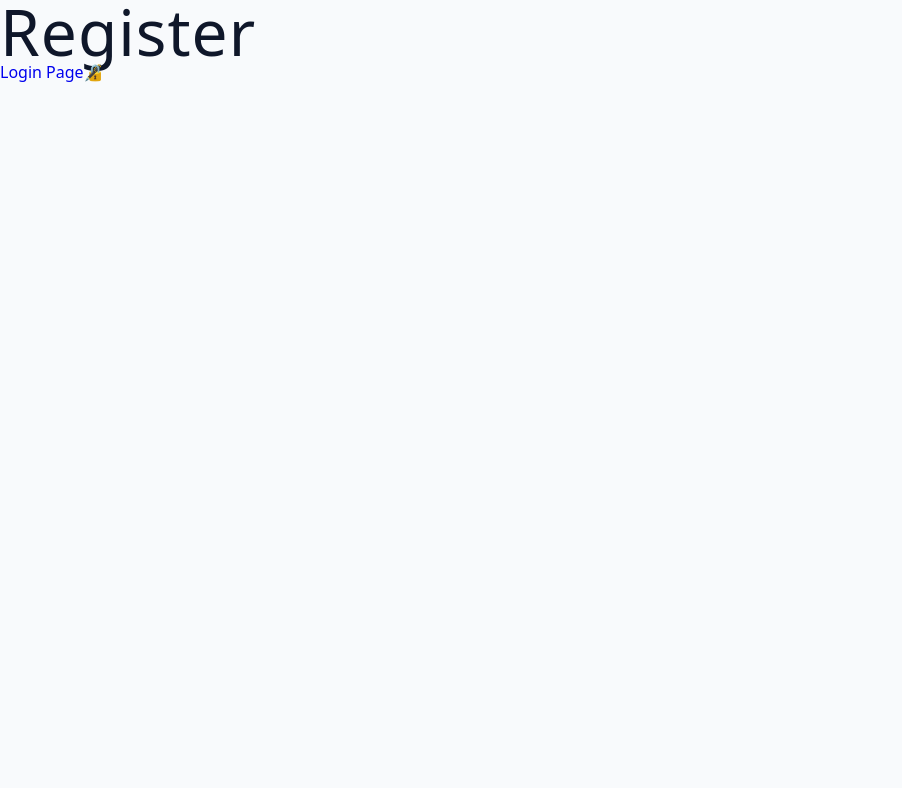
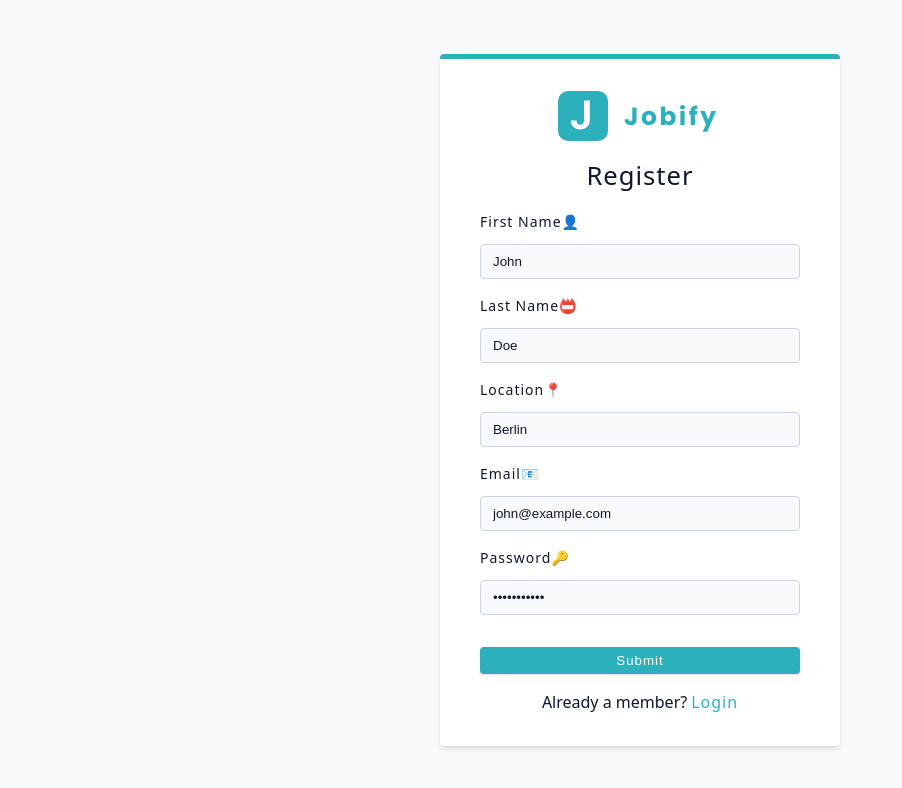
Before and after one commit to callmeskyy111/jobify-app, a React (Vite) app in the folder client/: page /register in a window 1280 px wide. Shown: the top 788 px of the page, without its empty margins (0-902 px from the left). Built offline with nearby package versions, Linux system fonts and the light colour scheme.

Commit message:
Error, Login, Register Page UI ✔️

```diff
--- /dev/null
+++ b/client/src/components/FormRow.jsx
@@ -0,0 +1,23 @@
+import React from "react";
+//Dynamic/Reusable input-component
+
+function FormRow({ type, name, labelTxt, defaultValue, placeholderTxt }) {
+  return (
+    <div className="form-row">
+      <label htmlFor={name} className="form-label">
+        {labelTxt || name}
+      </label>
+      <input
+        type={type}
+        id={name}
+        className="form-input"
+        name={name}
+        defaultValue={defaultValue || ""}
+        placeholder={placeholderTxt || ""}
+        required
+      />
+    </div>
+  );
+}
+
+export default FormRow;
--- a/client/src/components/index.js
+++ b/client/src/components/index.js
@@ -1,5 +1,5 @@
 export { default as Logo } from "./Logo";
-// export { default as Landing } from "./Landing";
+export { default as FormRow } from "./FormRow";
 // export { default as HomeLayout } from "./HomeLayout";
 // export { default as Register } from "./Register";
 // export { default as Login } from "./Login";
--- a/client/src/pages/Error.jsx
+++ b/client/src/pages/Error.jsx
@@ -1,13 +1,26 @@
 import React from "react";
 import { Link, useRouteError } from "react-router-dom";
+import notFoundImg from "../assets/images/not-found.svg";
+import ErrorWrapper from "../assets/wrappers/ErrorPage";
 
 function Error() {
   const errorInfo = useRouteError();
-  console.log(errorInfo)
+  if (errorInfo.status === 404) {
+    return (
+      <ErrorWrapper>
+        <div>
+          <img src={notFoundImg} alt="not-found-img" />
+          <h3>Oops! Page not found.</h3>
+          <p>We can't seem to find the page that you're looking for🌵</p>
+          <Link to="/dashboard">back home</Link>
+        </div>
+      </ErrorWrapper>
+    );
+  }
+
   return (
     <div>
-      <h1>Error 404!</h1>
-      <Link to="/">Back Home 🏠</Link>
+      <h3>Something Went Wrong 💔😕</h3>
     </div>
   );
 }
--- a/client/src/pages/Login.jsx
+++ b/client/src/pages/Login.jsx
@@ -1,13 +1,40 @@
-import React from 'react'
-import { Link } from 'react-router-dom'
+import React from "react";
+import { Link } from "react-router-dom";
+import LoginWrapper from "../assets/wrappers/RegisterAndLoginPage";
+import { FormRow, Logo } from "../components";
 
 function Login() {
   return (
-    <div>
-      <h1>Login</h1>
-      <Link to="/register">Register Page✍🏻</Link>
-    </div>
-  )
+    <LoginWrapper>
+      <form className="form">
+        <Logo />
+        <h4>Login</h4>
+        <FormRow
+          type="email"
+          name="email"
+          placeholderTxt="Enter your email"
+          labelTxt="Email📧"
+          defaultValue="john@example.com"
+        />
+        <FormRow
+          type="password"
+          name="password"
+          placeholderTxt="Enter your password"
+          labelTxt="Password🔑"
+          defaultValue="password123"
+        />
+        <button type="button" className="btn btn-block">
+          explore the app
+        </button>
+        <p>
+          Not a member yet?
+          <Link to="/register" className="member-btn">
+            Register
+          </Link>
+        </p>
+      </form>
+    </LoginWrapper>
+  );
 }
 
-export default Login
+export default Login;
--- a/client/src/pages/Register.jsx
+++ b/client/src/pages/Register.jsx
@@ -1,12 +1,62 @@
 import React from "react";
 import { Link } from "react-router-dom";
+import RegisterWrapper from "../assets/wrappers/RegisterAndLoginPage";
+import Logo from "../components/Logo";
+import { FormRow } from "../components";
 
 function Register() {
   return (
-    <div>
-      <h1>Register</h1>
-      <Link to="/login">Login Page🔏</Link>
-    </div>
+    <RegisterWrapper>
+      <form className="form">
+        <Logo />
+        <h4>Register</h4>
+        <FormRow
+          type="text"
+          name="name"
+          labelTxt="First Name👤"
+          defaultValue="John"
+          placeholderTxt="Enter your first name"
+        />
+        <FormRow
+          type="text"
+          name="location"
+          labelTxt="Last Name📛"
+          defaultValue="Doe"
+          placeholderTxt="Enter your last name"
+        />
+        <FormRow
+          type="text"
+          name="location"
+          labelTxt="Location📍"
+          defaultValue="Berlin"
+          placeholderTxt="Enter your location"
+        />
+        <FormRow
+          type="email"
+          name="email"
+          labelTxt="Email📧"
+          defaultValue="john@example.com"
+          placeholderTxt="Enter your email"
+        />
+        <FormRow
+          type="password"
+          name="password"
+          labelTxt="Password🔑"
+          defaultValue="password123"
+          placeholderTxt="Enter your password"
+        />
+
+        <button type="submit" className="btn btn-block">
+          submit
+        </button>
+        <p>
+          Already a member?
+          <Link to="/login" className="member-btn">
+            Login
+          </Link>
+        </p>
+      </form>
+    </RegisterWrapper>
   );
 }
 
```
